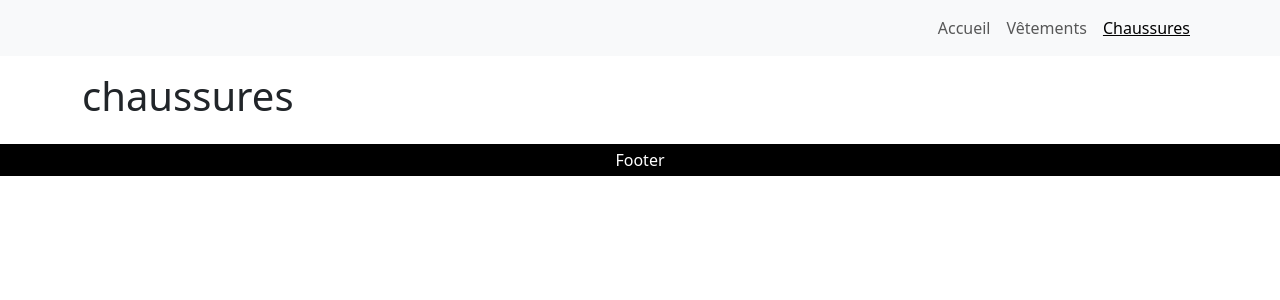
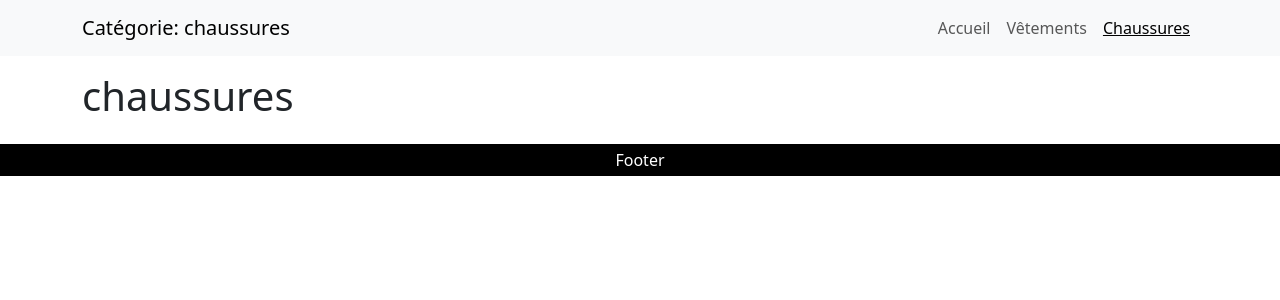
Before and after one commit to GuillardPierre/react-router, a React (Vite) app: page /categorie/chaussures in a window 1280 px wide. Shown: the top 300 px of the page. Built offline with nearby package versions, Linux system fonts and the light colour scheme.

Commit message:
add useMatch to the header to display category name

```diff
--- a/src/components/Header.jsx
+++ b/src/components/Header.jsx
@@ -1,12 +1,18 @@
 import { Container, Navbar, Nav } from 'react-bootstrap';
-import { NavLink } from 'react-router';
+import { NavLink, useMatch, useParams } from 'react-router';
 import '../styles/header.scss';
 
 export default function Header() {
+  const match = useMatch('/categorie/:category');
+  const { category } = useParams();
+
   return (
     <header>
       <Navbar expand='lg' className='bg-body-tertiary '>
         <Container>
+          {match && (
+            <Navbar.Brand href='#home'>Catégorie: {category}</Navbar.Brand>
+          )}
           <Navbar.Toggle aria-controls='basic-navbar-nav' />
           <Navbar.Collapse id='basic-navbar-nav'>
             <Nav className='ms-auto'>
```
